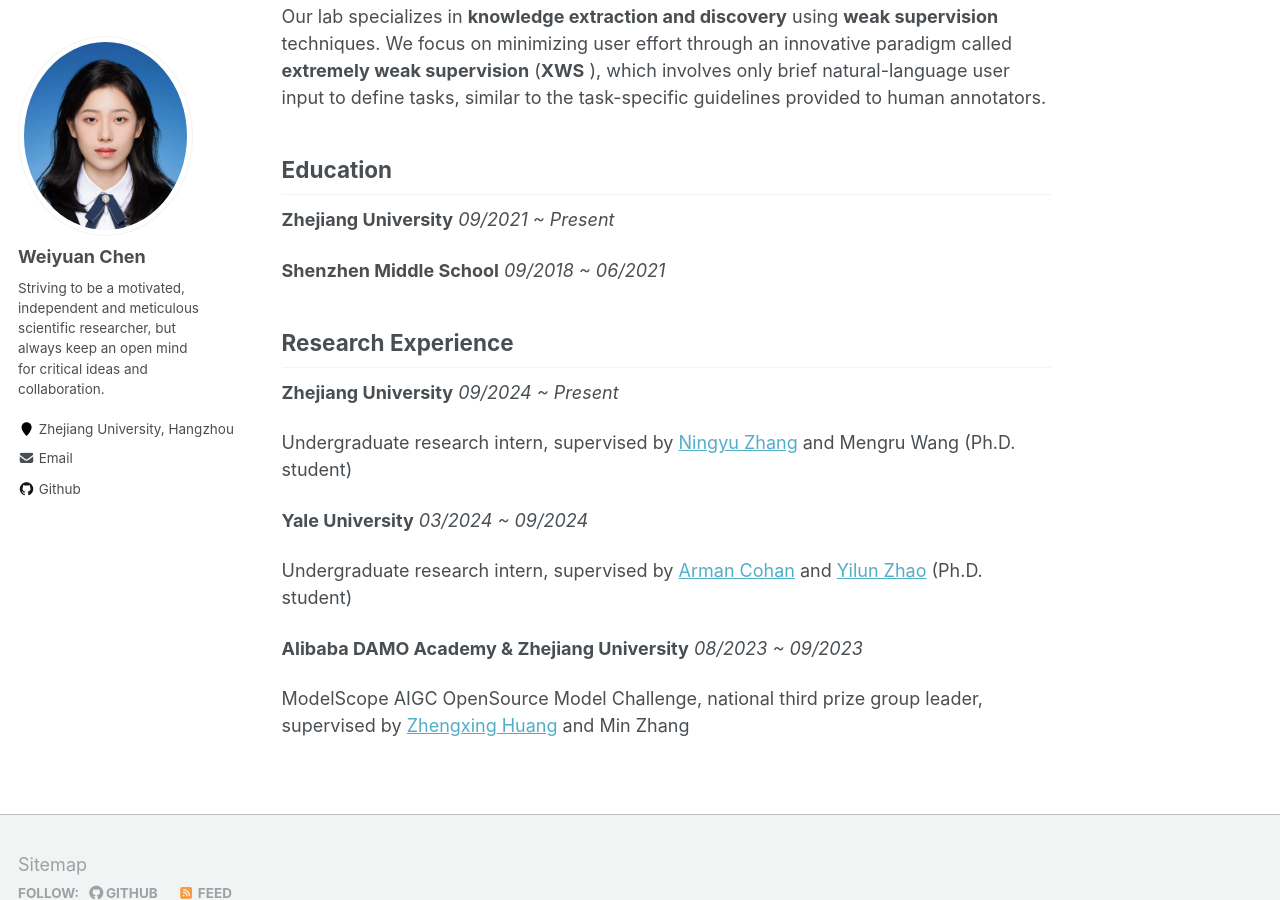
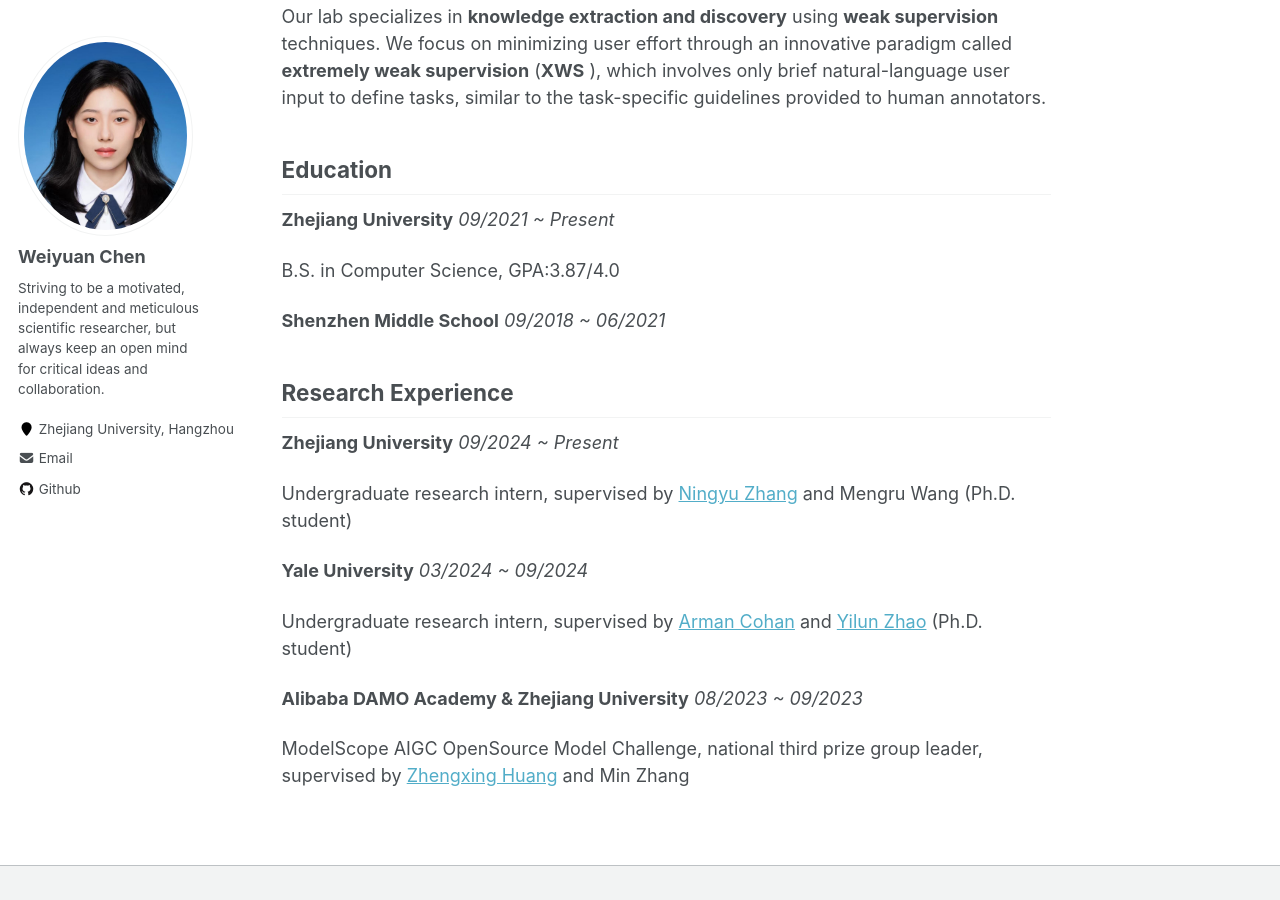
Before and after one commit to katie-chen2/katie-chen2.github.io, a Jekyll site: the page built from index.md, in a window 1280 px wide and 900 px high, scrolled down 415 px. Built offline with Jekyll 4.4.1, drawn with Linux system fonts in a browser that asks for light colours; nearby versions of some CDN libraries; our own code applies the rules of GitHub Pages for plain Markdown files; library files that are not in the unit come from our copies.

Commit message:
Update default.html

```diff
--- a/_layouts/default.html
+++ b/_layouts/default.html
@@ -118,6 +118,7 @@
                         </p>
                         <h2 id="research-interests">Education </h2>
                         <p><strong>Zhejiang University</strong>    <em>09/2021 ~ Present</em></p>
+                        <p>B.S. in Computer Science, GPA:3.87/4.0 </p>
                         <p><strong>Shenzhen Middle School</strong>    <em>09/2018 ~ 06/2021</em></p>
                         <h2 id="research-interests">Research Experience</h2>
 
```
